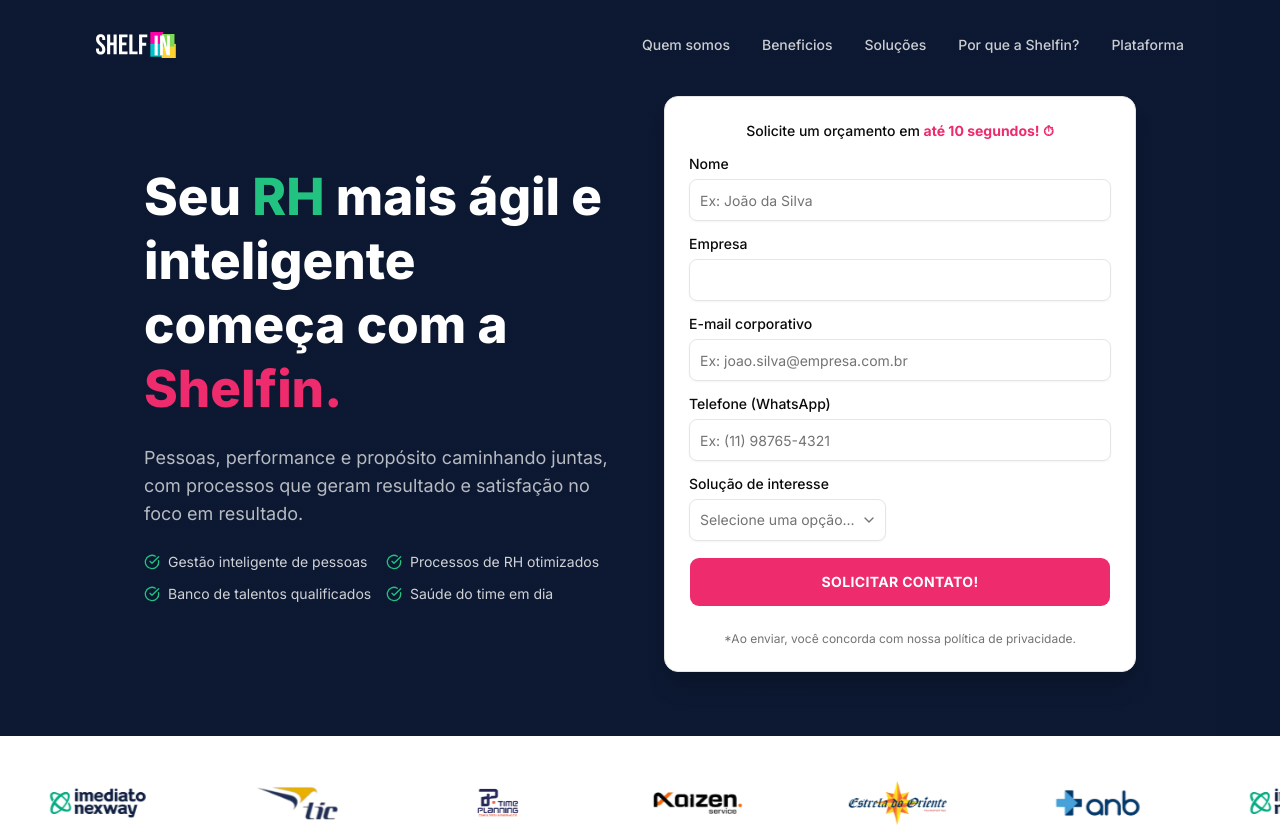
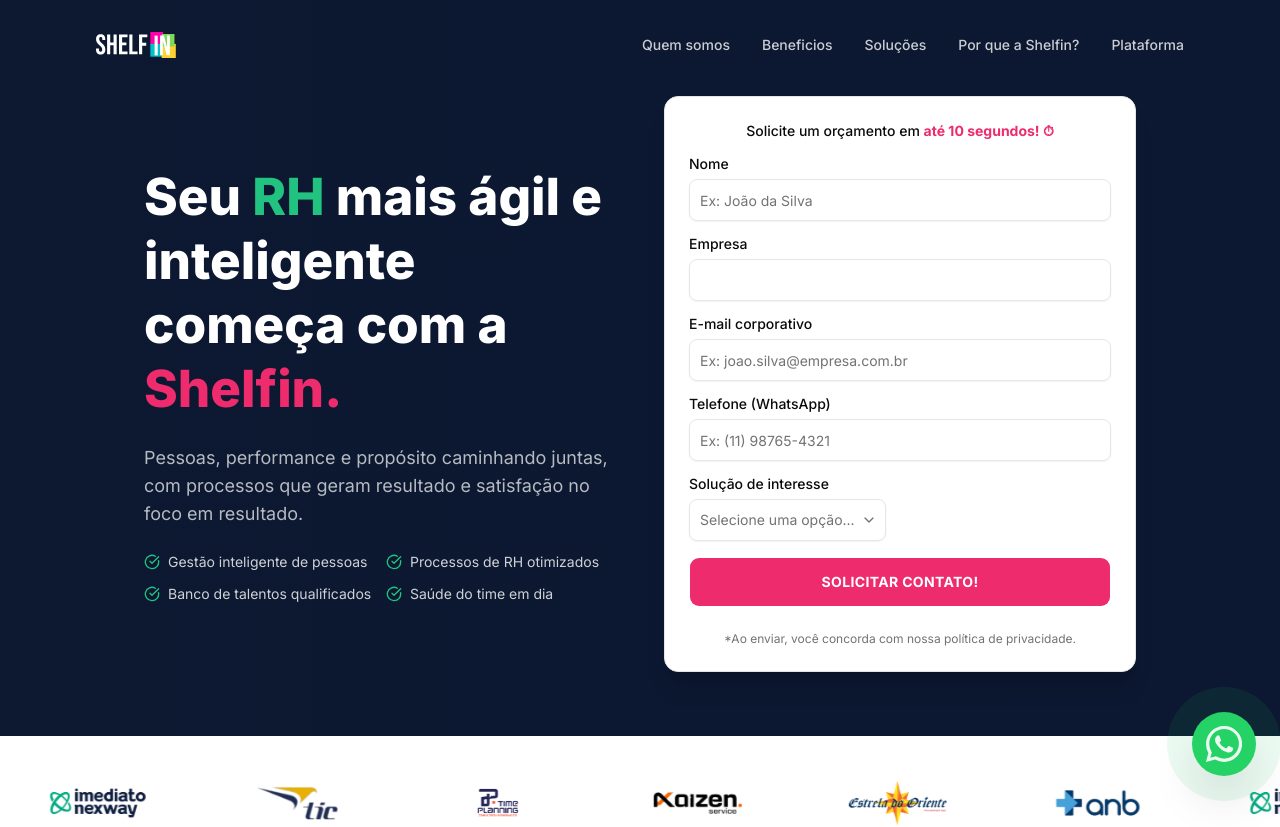
Before and after one commit to jamesmacedo/shelfin-website, a Next.js app: page / in a window 1280 px wide. Shown: the top 827 px of the page. Built offline with nearby package versions, Linux system fonts and the light colour scheme.

Commit message:
fix: Corrige imagem do metadatados
feat: Adiciona botão de contato com whatsapp

```diff
--- a/src/app/page.tsx
+++ b/src/app/page.tsx
@@ -7,6 +7,8 @@
 import WhyShelfin from "@/components/WhyShelfin";
 import ContactSection from "@/components/ContactSection";
 import Footer from "@/components/Footer";
+import WhatsappButton from "@/components/WhatsappButton";
+
 import type { Metadata } from 'next';
 
 export const metadata: Metadata = {
@@ -31,7 +33,7 @@
     type: 'website',
     images: [
       {
-        url: '/og-image.jpg',
+        url: '/consultoria_de_rh.jpg',
         width: 1200,
         height: 630,
         alt: 'Shelfin - Consultoria de RH',
@@ -84,6 +86,12 @@
 
       <ContactSection />
       <Footer />
+
+      <WhatsappButton
+        phoneNumber="554136384128"
+        message="Olá, vim pelo site e gostaria de tirar uma dúvida!"
+        buttonText="Dúvidas? Chame no Whatsapp!"
+      />
     </div>
   );
 }
--- /dev/null
+++ b/src/components/WhatsappButton.tsx
@@ -0,0 +1,54 @@
+'use client'
+
+import React, { useState } from 'react';
+
+export default function WhatsappButton({
+  phoneNumber = "5511999999999",
+  message = "Olá! Gostaria de mais informações.",
+  buttonText = "Fale conosco"
+}) {
+  const [isHovered, setIsHovered] = useState(false);
+
+  const whatsappUrl = `https://wa.me/${phoneNumber.replace(/\D/g, '')}?text=${encodeURIComponent(message)}`;
+
+  return (
+    <div className="fixed bottom-6 right-6 z-50 flex flex-col items-end pointer-events-none">
+      <div
+        className={`
+          mb-3 px-4 py-2 bg-white text-gray-800 text-sm font-medium rounded-lg shadow-lg
+          transition-all duration-300 transform origin-right
+          ${isHovered ? 'opacity-100 scale-100 translate-x-0' : 'opacity-0 scale-95 translate-x-4'}
+        `}
+      >
+        {buttonText}
+        <div className="absolute -bottom-1 right-4 w-2 h-2 bg-white transform rotate-45"></div>
+      </div>
+
+      <a
+        href={whatsappUrl}
+        target="_blank"
+        rel="noopener noreferrer"
+        onMouseEnter={() => setIsHovered(true)}
+        onMouseLeave={() => setIsHovered(false)}
+        className="
+          pointer-events-auto
+          relative flex items-center justify-center
+          w-16 h-16 bg-[#25D366] rounded-full shadow-2xl
+          hover:bg-[#20ba5a] hover:scale-110
+          active:scale-95 transition-all duration-300
+          group
+        "
+        aria-label="Chat on WhatsApp"
+      >
+        <span className="absolute inset-0 rounded-full bg-[#25D366] opacity-40 animate-ping group-hover:hidden"></span>
+        <svg
+          viewBox="0 0 24 24"
+          className="w-9 h-9 fill-white"
+          xmlns="http://www.w3.org/2000/svg"
+        >
+          <path d="M17.472 14.382c-.297-.149-1.758-.867-2.03-.967-.273-.099-.471-.148-.67.15-.197.297-.767.966-.94 1.164-.173.199-.347.223-.644.075-.297-.15-1.255-.463-2.39-1.475-.883-.788-1.48-1.761-1.653-2.059-.173-.297-.018-.458.13-.606.134-.133.298-.347.446-.52.149-.174.198-.298.298-.497.099-.198.05-.371-.025-.52-.075-.149-.669-1.612-.916-2.207-.242-.579-.487-.5-.669-.51-.173-.008-.371-.01-.57-.01-.198 0-.52.074-.792.372-.272.297-1.04 1.016-1.04 2.479 0 1.462 1.065 2.875 1.213 3.074.149.198 2.096 3.2 5.077 4.487.709.306 1.262.489 1.694.625.712.227 1.36.195 1.871.118.571-.085 1.758-.719 2.006-1.413.248-.694.248-1.289.173-1.413-.074-.124-.272-.198-.57-.347m-5.421 7.403h-.004a9.87 9.87 0 01-5.031-1.378l-.361-.214-3.741.982.998-3.648-.235-.374a9.86 9.86 0 01-1.51-5.26c.001-5.45 4.436-9.884 9.888-9.884 2.64 0 5.122 1.03 6.988 2.898a9.825 9.825 0 012.893 6.994c-.003 5.45-4.437 9.884-9.885 9.884m8.413-18.297A11.815 11.815 0 0012.05 0C5.414 0 .018 5.394 0 12.03a11.85 11.85 0 001.577 5.914L0 24l6.102-1.6a11.816 11.816 0 005.943 1.587h.005c6.637 0 12.032-5.391 12.036-12.027a11.85 11.85 0 00-3.66-8.448z" />
+        </svg>
+      </a>
+    </div>
+  );
+};
```
Also changed, not shown: public/consultoria_de_rh.jpeg (added).
